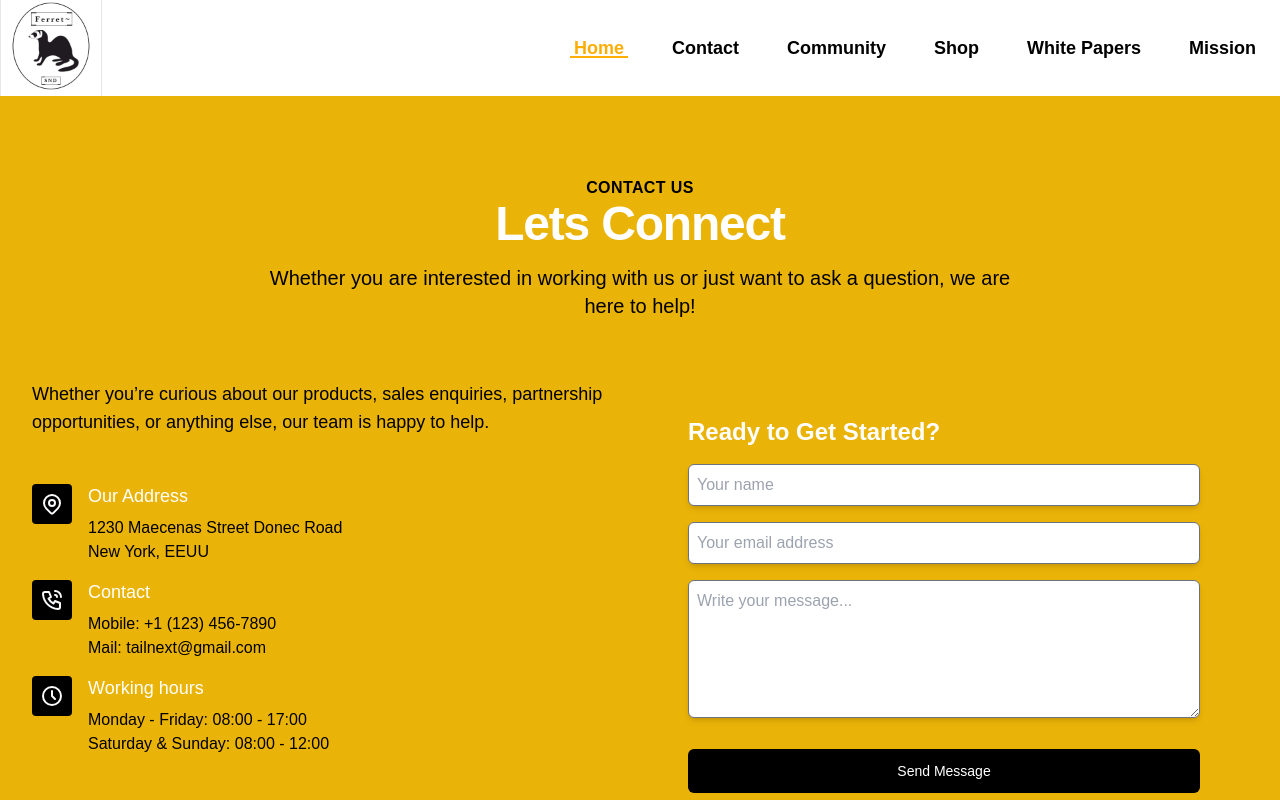
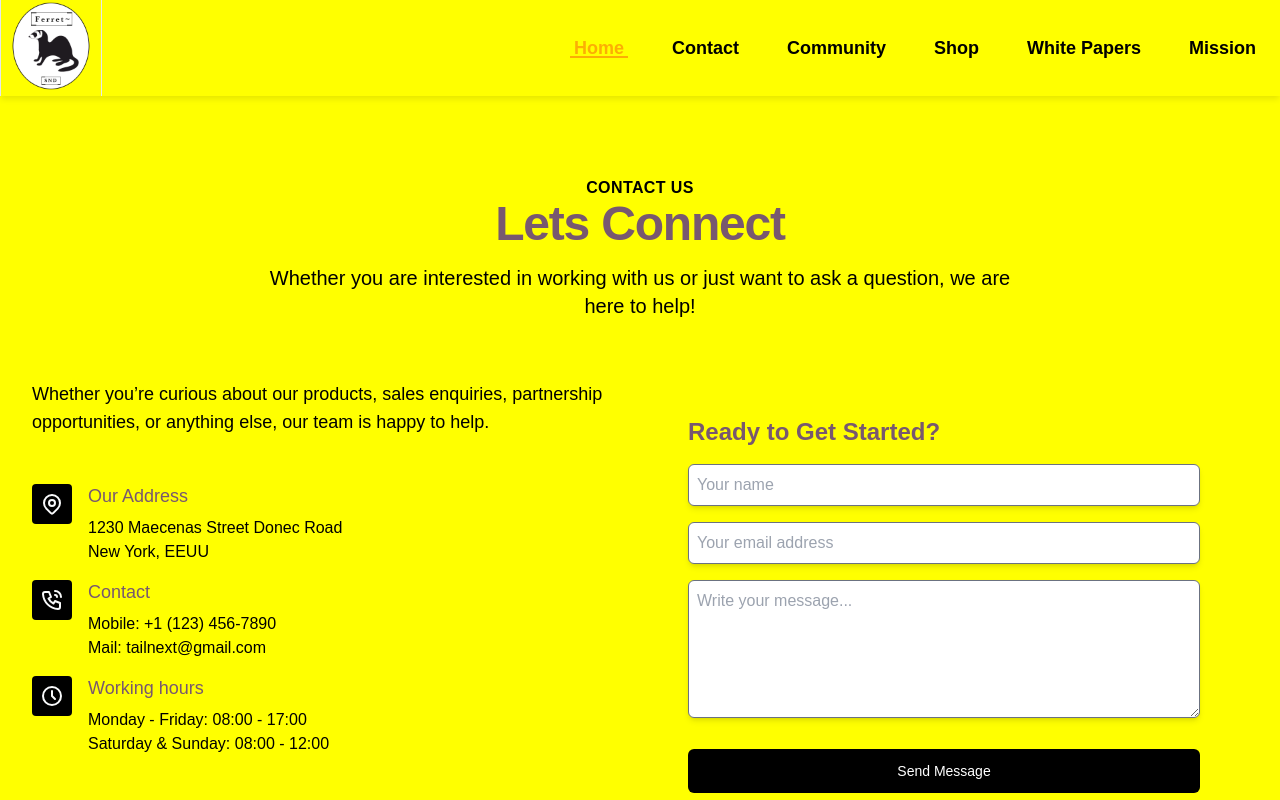
Before and after one commit to gfarhan18/ferret-shop, a Next.js app: page /contact in a window 1280 px wide. Shown: the top 800 px of the page. Built offline with nearby package versions, Linux system fonts and the light colour scheme.

Commit message:
worked on more designs

```diff
--- a/app/globals.css
+++ b/app/globals.css
@@ -5,23 +5,26 @@
 
 :root {
   --foreground-rgb: 0, 0, 0;  /* Black text color */
-  --background-start-rgb: 214, 219, 220;
-  --background-end-rgb: 255, 255, 255;
+  --background-start-rgb:Yellow;  /* Bright Yellow background */
+  --background-end-rgb:Yellow;  /* Consistent Yellow across the gradient */
 }
 
 @media (prefers-color-scheme: dark) {
   :root {
-    --foreground-rgb: 0, 0, 0;  /* Black text color */
-    --background-start-rgb: 0, 0, 0;
-    --background-end-rgb: 0, 0, 0;
+    --foreground-rgb: 255, 255, 255;  /* White text color for dark mode */
+    --background-start-rgb:Yellow;
+    --background-end-rgb:Yellow;
   }
 }
+
+
 
 body {
   color: rgb(var(--foreground-rgb));
   font-family: "Nunito", sans-serif;
+  background: linear-gradient(to bottom, yellow, yellow);
+}
 
-}
 
 @layer utilities {
   .text-balance {
@@ -51,7 +54,7 @@ body {
 /* components/Header/styles.css */
 
 .header {
-  background-color: white;
+  background-color: yellow;
   box-shadow: 0 4px 6px -1px rgba(0, 0, 0, 0.1);
   height: 96px; /* 24 * 4 */
   display: none;
--- a/components/Header/Header.tsx
+++ b/components/Header/Header.tsx
@@ -19,7 +19,7 @@ const Header = () => {
 
 
   return (
-    <header className="header justify-between items-center overflow-hidden">
+    <header className="header justify-between items-center overflow-hidden text-black">
       <Link href="/" className="border flex-shrink-0 flex items-center justify-center ">
           <Image src="/fslogo.png" alt="Logo" width={100} height={100} />
       </Link>
--- a/components/Hero/Hero.tsx
+++ b/components/Hero/Hero.tsx
@@ -4,7 +4,7 @@ import Button from '../shared/Button';
 
 const HeroSection: React.FC = () => {
   return (
-    <div className="bg-yellow-500 text-white py-10 px-5 md:px-10">
+    <div className=" text-black py-10 px-5 md:px-10">
       <div className="container mx-auto flex flex-col md:flex-row items-center justify-between">
         <div className="flex-1 mb-8 md:mb-0">
           <h1 className="text-3xl md:text-4xl lg:text-5xl font-bold mb-3">Welcome to Our Website</h1>
--- a/components/Products/Products.tsx
+++ b/components/Products/Products.tsx
@@ -55,8 +55,8 @@ const Products = () => {
   ];
 
   return (
-    <section className="bg-yellow-500 py-10">
-        <h2 className="text-3xl text-white text-center">Our Products</h2>
+    <section className=" py-10">
+        <h2 className="text-3xl text-chinese-violet text-center">Our Products</h2>
       <div className="container w-fit mx-auto grid grid-cols-1 lg:grid-cols-3 md:grid-cols-2 justify-items-center justify-center gap-y-20 gap-x-14 mt-10 mb-5 ">
       {products.map(product => <ProductCard key={product.id} product={product} />)}
       </div>
--- a/pages/contact.tsx
+++ b/pages/contact.tsx
@@ -3,14 +3,14 @@ import React from 'react'
 
 const contact = () => {
   return (
-    <section className="bg-yellow-500 " id="contact">
+    <section className=" " id="contact">
     <div className="mx-auto max-w-7xl px-4 py-16 sm:px-6 lg:px-8 lg:py-20">
     <div className="mb-4">
           <div className="mb-6 max-w-3xl text-center sm:text-center md:mx-auto md:mb-12">
             <p className="text-base font-semibold uppercase tracking-wide text-black">
               Contact Us
             </p>
-            <h2 className="font-heading mb-4 font-bold tracking-tight text-white text-3xl sm:text-5xl">
+            <h2 className="font-heading mb-4 font-bold tracking-tight text-chinese-violet text-3xl sm:text-5xl">
               Lets Connect
             </h2>
             <p className="mx-auto mt-4 max-w-3xl text-xl text-black">
@@ -37,7 +37,7 @@ const contact = () => {
                                 </svg>
                             </div>
                             <div className="ml-4 mb-4">
-                                <h3 className="mb-2 text-lg font-medium leading-6 text-white">Our Address
+                                <h3 className="mb-2 text-lg font-medium leading-6 text-chinese-violet">Our Address
                                 </h3>
                                 <p className=" text-black">1230 Maecenas Street Donec Road</p>
                                 <p className=" text-black">New York, EEUU</p>
@@ -56,7 +56,7 @@ const contact = () => {
                                 </svg>
                             </div>
                             <div className="ml-4 mb-4">
-                                <h3 className="mb-2 text-lg font-medium leading-6  text-white">Contact
+                                <h3 className="mb-2 text-lg font-medium leading-6  text-chinese-violet">Contact
                                 </h3>
                                 <p className=" text-black">Mobile: +1 (123) 456-7890</p>
                                 <p className=" text-black">Mail: tailnext@gmail.com</p>
@@ -72,7 +72,7 @@ const contact = () => {
                                 </svg>
                             </div>
                             <div className="ml-4 mb-4">
-                                <h3 className="mb-2 text-lg font-medium leading-6 text-white">Working
+                                <h3 className="mb-2 text-lg font-medium leading-6 text-chinese-violet">Working
                                     hours</h3>
                                 <p className=" text-black">Monday - Friday: 08:00 - 17:00</p>
                                 <p className=" text-black">Saturday &amp; Sunday: 08:00 - 12:00</p>
@@ -81,7 +81,7 @@ const contact = () => {
                     </ul>
                 </div>
                 <div className="card h-fit max-w-6xl p-5 md:p-12" id="form">
-                    <h2 className="mb-4 text-2xl font-bold text-white">Ready to Get Started?</h2>
+                    <h2 className="mb-4 text-2xl font-bold text-chinese-violet">Ready to Get Started?</h2>
                     <form id="contactForm">
                         <div className="mb-6">
                             <div className="mx-0 mb-1 sm:mb-4">
@@ -100,7 +100,7 @@ const contact = () => {
                             </div>
                         </div>
                         <div className="text-center">
-                            <Button variant='secondary' className="w-full  text-white px-6 py-3 font-xl rounded-md sm:mb-0">Send Message</Button>
+                            <Button variant='secondary' className="w-full  text-chinese-violet px-6 py-3 font-xl rounded-md sm:mb-0">Send Message</Button>
                         </div>
                     </form>
                 </div>
--- a/pages/index.tsx
+++ b/pages/index.tsx
@@ -13,7 +13,7 @@ const Home = () => {
             buttonText="Become a Member"
             imageUrl="/our-community.jpeg" // Make sure you have an image at public/community-image.jpg
           />
-      <section className="bg-gray-100">
+      <section className="">
       <OurMission
         title="Our Mission"
         description="Our mission is to empower every person and every organization on the planet to achieve more."
```
